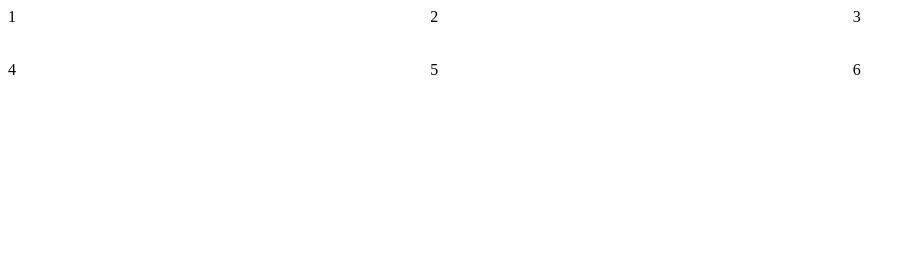
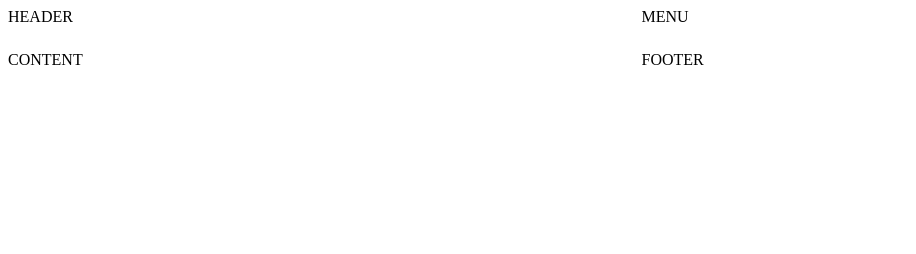
Before and after one commit to JosEsquivel/GridCSS, a plain HTML site: page index.html in a window 1280 px wide. Shown: the whole page, without its empty margins (0-916 px from the left). Drawn offline with Linux system fonts and the light colour scheme.

```diff
--- a/index.css
+++ b/index.css
@@ -1,5 +1,14 @@
 .container{
 	display: grid;
-	grid-template: repeat(2,50px) / repeat(3,1fr);
 	grid-gap: 3px;
+	grid-template-columns: repeat(2,1fr);
+	grid-template-rows: 40px 200px 40px;
+	.header{
+		grid-column-start: 1;
+		grid-column-end: 2;
+	}
+	.menu{}
+	.content{}
+	.footer{}
+
 }
--- a/index.html
+++ b/index.html
@@ -5,12 +5,10 @@
 	</head>
 	<body>
 		<div class="container">
-			<div >1</div>
-			<div >2</div>
-			<div >3</div>
-			<div >4</div>
-			<div >5</div>
-			<div >6</div>
+			<div class="header">HEADER</div>
+			<div class="menu">MENU</div>
+			<div class="content">CONTENT</div>
+			<div class="footer">FOOTER</div>
 		</div>
 	</body>
 </html>
```
